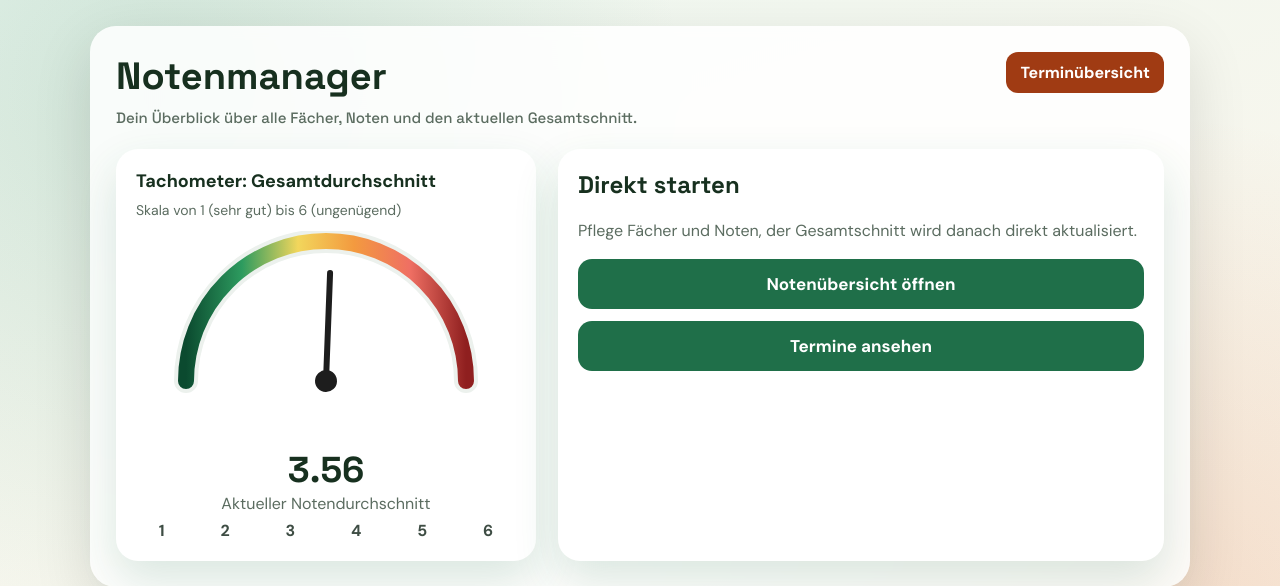
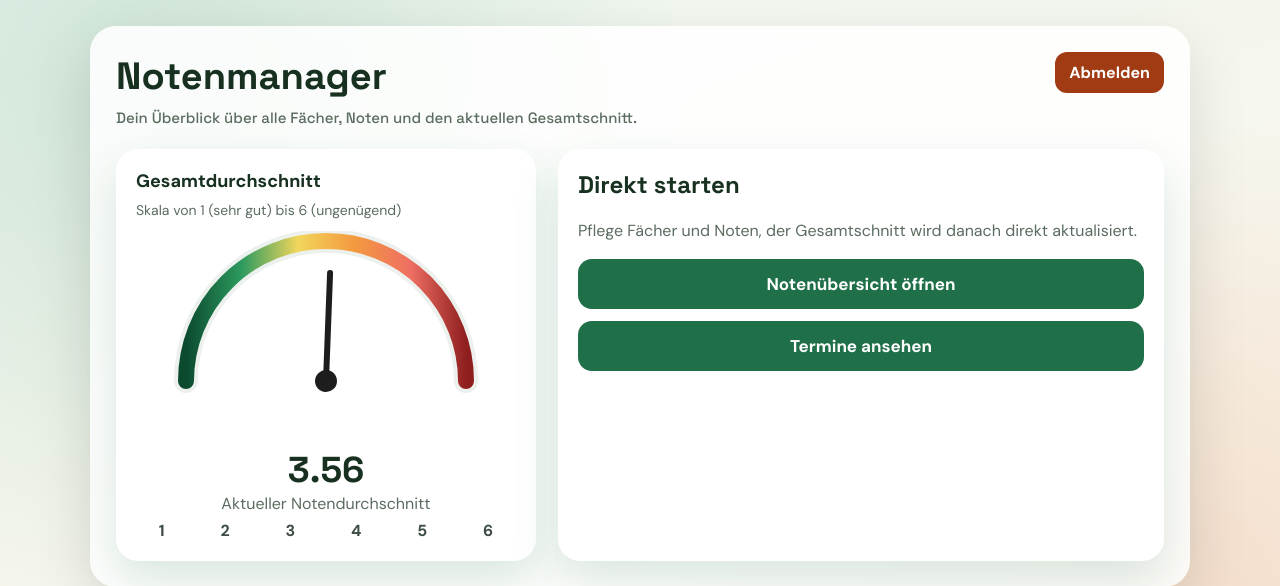
Before and after one commit to erik2604/Schulmanager-fuer-Fachschueler, a Flask app: page / in a window 1280 px wide. Shown: the top 586 px of the page. Run offline with Flask 3, Linux system fonts and the light colour scheme; data comes from the database, SQL or seed files in the repository; both versions use the stored data as it was after the commit.

Commit message:
Kleine Menüanpassungen

```diff
--- a/templates/menue.html
+++ b/templates/menue.html
@@ -238,12 +238,12 @@
           <h1>Notenmanager</h1>
           <p>Dein Überblick über alle Fächer, Noten und den aktuellen Gesamtschnitt.</p>
         </div>
-        <a class="quick-link" href="{{ url_for('termine') }}">Terminübersicht</a>
+        <a class="quick-link" href="{{ url_for('termine') }}">Abmelden</a>
       </header>
 
       <section class="layout">
         <article class="gauge-card" data-average="{{ overall_average if overall_average is not none else '' }}">
-          <h2 class="gauge-title">Tachometer: Gesamtdurchschnitt</h2>
+          <h2 class="gauge-title">Gesamtdurchschnitt</h2>
           <p class="gauge-subtitle">Skala von 1 (sehr gut) bis 6 (ungenügend)</p>
 
           <div class="gauge-wrap">
```
Also changed, not shown: schulmanager.db.
